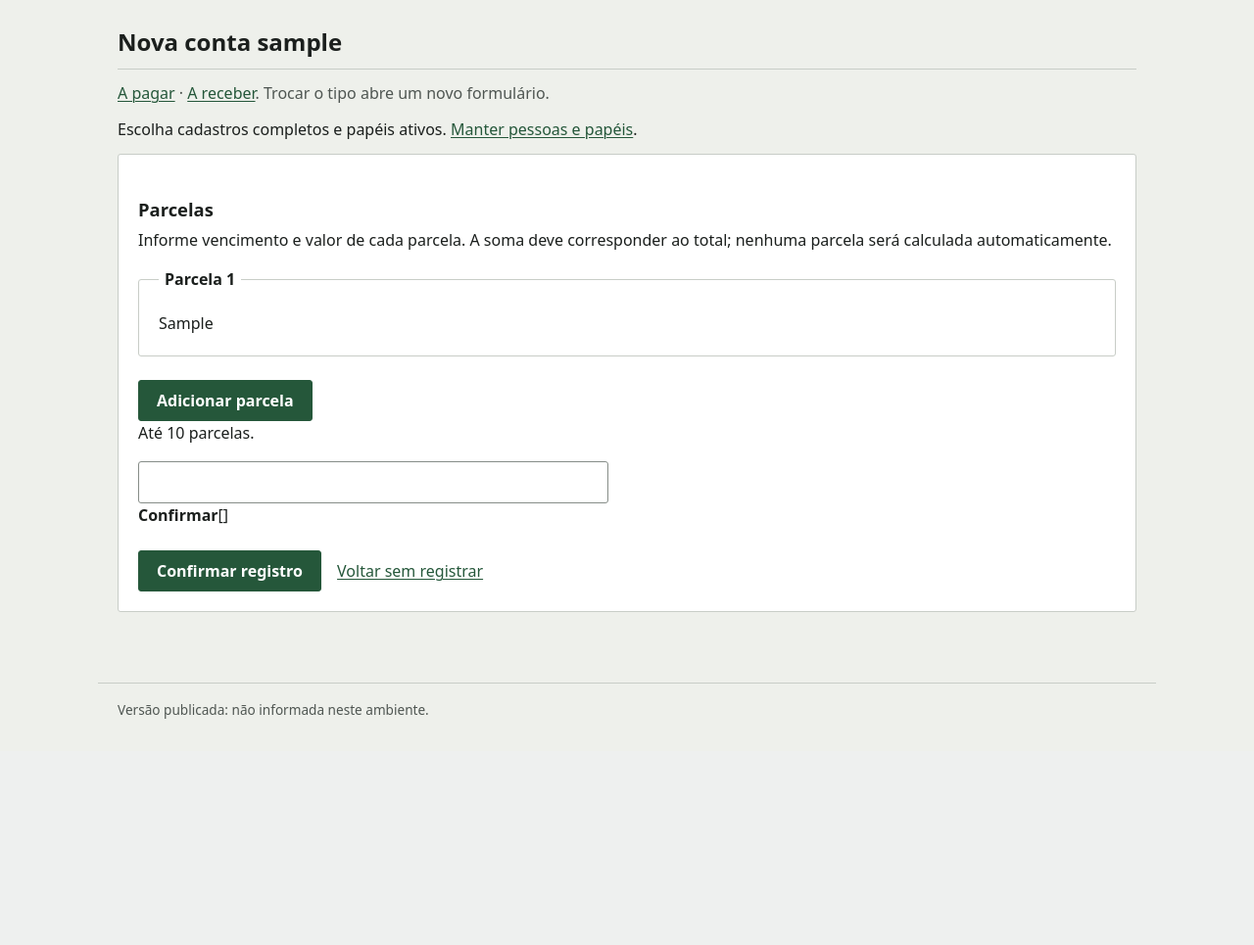
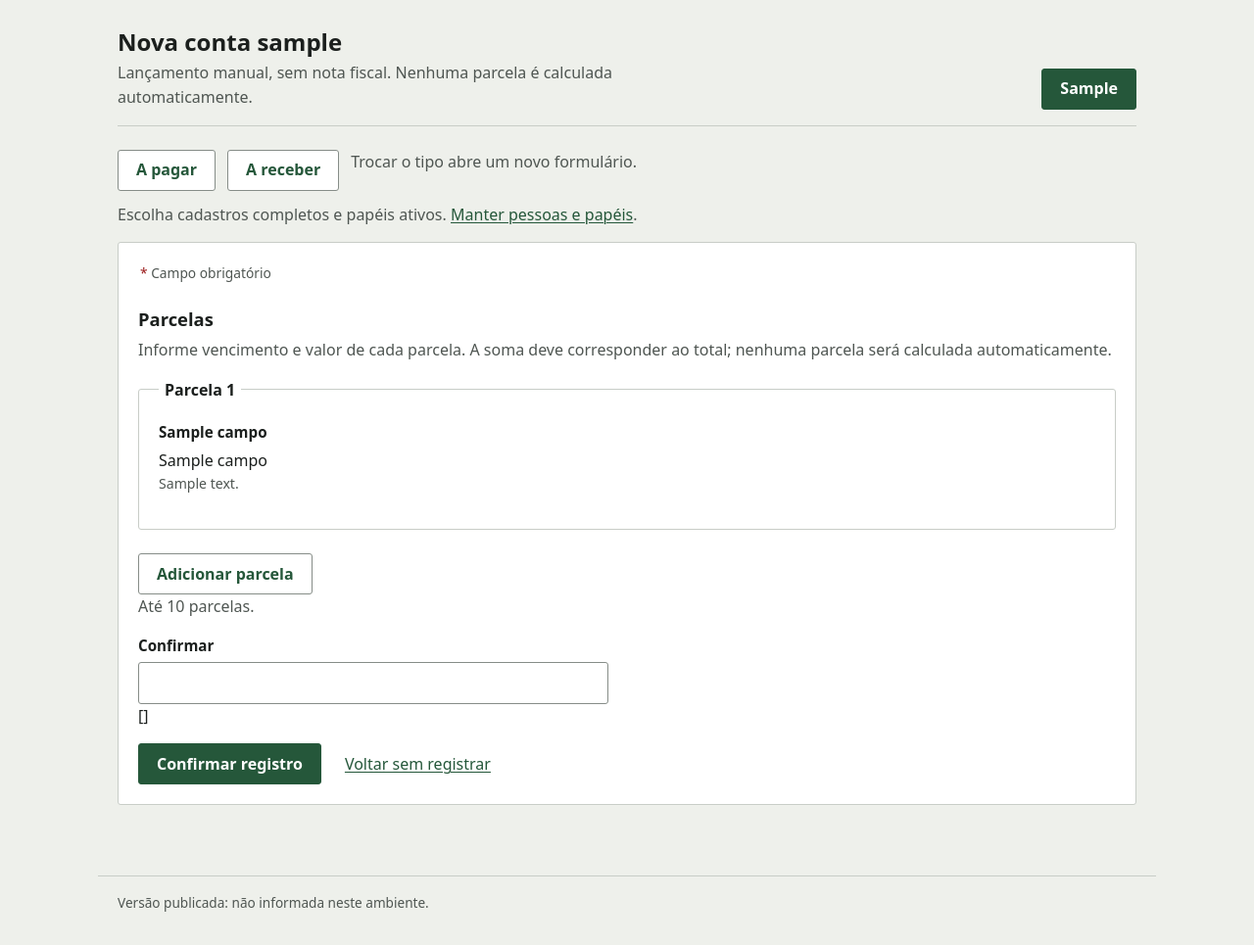
Before and after one commit to PedroSimon1/gestao-rural, a Django app: template financeiro/templates/financeiro/conta_manual.html in a window 1280 px wide. Shown: the part 52-1017 px from the top of the page at 98% size. Before the commit the page ends 786 px from the top, so only its background shows below. Run offline with Django 5.2, Linux system fonts and the light colour scheme; the template is opened without the code that fills it: most values are stand-ins (such as "Sample title", 1, 10 or a date in 2020); form fields are guessed from the names that the template uses.

Commit message:
feat(ui): formulários simples, logout, 404 e erro de cadastros no padrão novo
- Pessoa, classificação e conta manual: campos pelo componente padrão (rótulo, asterisco, dica e erro ligados ao campo), legenda de campo obrigatório, grupos de opções em fieldset, barra de ações.
- Conta manual: tipo da conta em botões com a escolha atual marcada (aria-current); parcelas com o mesmo componente, mantendo os atributos data-* do JavaScript.
- Logout, 404 e erro 503 de cadastros com cabeçalho e aviso padrão; a página 500 continua autônoma.

```diff
--- a/cadastros/templates/cadastros/erro.html
+++ b/cadastros/templates/cadastros/erro.html
@@ -1,7 +1,7 @@
 {% extends 'cadastros/base.html' %}
 {% block titulo %}Cadastros indisponíveis — Gestão Rural{% endblock %}
 {% block conteudo %}
-<h1>Não foi possível concluir</h1>
-<p role="alert">{{ erro }}</p>
-<p><a href="{% url 'pessoas' %}">Pessoas</a> · <a href="{% url 'classificacoes' %}">Classificações</a></p>
+{% include "documentos/_cabecalho_pagina.html" with titulo="Não foi possível concluir" %}
+{% include "documentos/_aviso.html" with tipo="erro" texto=erro %}
+<p class="barra-acoes"><a class="botao botao--secundario" href="{% url 'pessoas' %}">Pessoas</a> <a class="botao botao--secundario" href="{% url 'classificacoes' %}">Classificações</a></p>
 {% endblock %}
--- a/financeiro/templates/financeiro/conta_manual.html
+++ b/financeiro/templates/financeiro/conta_manual.html
@@ -3,24 +3,32 @@
 {% block titulo %}Nova conta {{ tipo_rotulo|lower }} — Gestão Rural{% endblock %}
 {% block head_extra %}{{ block.super }}<script src="{% static 'financeiro/conta_manual.js' %}" defer></script>{% endblock %}
 {% block conteudo %}
-<h1>Nova conta {{ tipo_rotulo|lower }}</h1>
-<p><a href="{% url 'conta_manual_nova' %}?tipo=APAGAR">A pagar</a> · <a href="{% url 'conta_manual_nova' %}?tipo=ARECEBER">A receber</a>. Trocar o tipo abre um novo formulário.</p>
-<p>Escolha cadastros completos e papéis ativos. <a href="{% url 'pessoas' %}">Manter pessoas e papéis</a>.</p>
-{% url 'classificacoes' as classificacoes_url %}{% if classificacoes_url %}<p><a href="{{ classificacoes_url }}">Manter classificações</a></p>{% endif %}
+{% url 'contas' as url_contas %}{% with tipo_minusculo=tipo_rotulo|lower %}
+{% include "documentos/_cabecalho_pagina.html" with titulo="Nova conta "|add:tipo_minusculo apoio="Lançamento manual, sem nota fiscal. Nenhuma parcela é calculada automaticamente." migalha_url=url_contas migalha_rotulo="Contas" migalha_atual="Nova conta" %}{% endwith %}
+<p class="barra-acoes" aria-label="Tipo da conta">
+  <a class="botao {% if form.tipo.value != 'APAGAR' %}botao--secundario{% endif %}" href="{% url 'conta_manual_nova' %}?tipo=APAGAR"{% if form.tipo.value == 'APAGAR' %} aria-current="page"{% endif %}>A pagar</a>
+  <a class="botao {% if form.tipo.value != 'ARECEBER' %}botao--secundario{% endif %}" href="{% url 'conta_manual_nova' %}?tipo=ARECEBER"{% if form.tipo.value == 'ARECEBER' %} aria-current="page"{% endif %}>A receber</a>
+  <span class="texto-apoio">Trocar o tipo abre um novo formulário.</span>
+</p>
+<p class="texto-apoio">Escolha cadastros completos e papéis ativos. <a href="{% url 'pessoas' %}">Manter pessoas e papéis</a>.
+{% url 'classificacoes' as classificacoes_url %}{% if classificacoes_url %} <a href="{{ classificacoes_url }}">Manter classificações</a>{% endif %}</p>
 <form method="post" class="cartao formulario-cadastro" data-submit-lock data-submit-texto="Registrando..." data-parcelas-manuais data-limite="{{ maximo_parcelas }}">
   {% csrf_token %}
   {{ form.non_field_errors }}
+  <p class="nota-obrig"><span class="req">*</span> Campo obrigatório</p>
   {% for campo in form.hidden_fields %}{{ campo.errors }}{{ campo }}{% endfor %}
-  {% for campo in form.visible_fields %}{% if campo.name != 'confirmar' %}<p>{{ campo.label_tag }} {{ campo }}{% if campo.help_text %}<span class="helptext">{{ campo.help_text }}</span>{% endif %}{{ campo.errors }}</p>{% endif %}{% endfor %}
+  {% for campo in form.visible_fields %}{% if campo.name != 'confirmar' %}{% include "documentos/_campo.html" %}{% endif %}{% endfor %}
   <h2>Parcelas</h2>
-  <p>Informe vencimento e valor de cada parcela. A soma deve corresponder ao total; nenhuma parcela será calculada automaticamente.</p>
+  <p class="texto-apoio">Informe vencimento e valor de cada parcela. A soma deve corresponder ao total; nenhuma parcela será calculada automaticamente.</p>
   {{ parcelas.management_form }}{{ parcelas.non_form_errors }}
-  <div data-lista-parcelas>{% for parcela in parcelas %}<fieldset class="cartao"><legend>Parcela {{ forloop.counter }}</legend>{{ parcela.as_p }}</fieldset>{% endfor %}</div>
-  <template data-nova-parcela><fieldset class="cartao"><legend>Nova parcela</legend>{{ parcelas.empty_form.as_p }}</fieldset></template>
-  <button class="botao" type="button" data-adicionar-parcela>Adicionar parcela</button>
-  <p data-aviso-parcelas role="status" aria-live="polite">Até {{ maximo_parcelas }} parcelas.</p>
-  <p>{{ form.confirmar }} {{ form.confirmar.label_tag }}{{ form.confirmar.errors }}</p>
-  <button class="botao" type="submit">Confirmar registro</button>
-  <a href="{% url 'contas' %}">Voltar sem registrar</a>
+  <div data-lista-parcelas>{% for parcela in parcelas %}<fieldset class="cartao"><legend>Parcela {{ forloop.counter }}</legend>{{ parcela.non_field_errors }}{% for campo in parcela %}{% if campo.name == 'DELETE' %}<label class="opcao">{{ campo }} {{ campo.label }}</label>{{ campo.errors }}{% else %}{% include "documentos/_campo.html" %}{% endif %}{% endfor %}</fieldset>{% endfor %}</div>
+  <template data-nova-parcela><fieldset class="cartao"><legend>Nova parcela</legend>{% for campo in parcelas.empty_form %}{% if campo.name == 'DELETE' %}<label class="opcao">{{ campo }} {{ campo.label }}</label>{% else %}{% include "documentos/_campo.html" %}{% endif %}{% endfor %}</fieldset></template>
+  <button class="botao botao--secundario" type="button" data-adicionar-parcela>Adicionar parcela</button>
+  <p class="texto-apoio" data-aviso-parcelas role="status" aria-live="polite">Até {{ maximo_parcelas }} parcelas.</p>
+  {% with campo=form.confirmar %}{% include "documentos/_campo.html" %}{% endwith %}
+  <div class="barra-acoes">
+    <button class="botao" type="submit">Confirmar registro</button>
+    <a href="{% url 'contas' %}">Voltar sem registrar</a>
+  </div>
 </form>
 {% endblock %}
```
Also changed, not shown: cadastros/templates/cadastros/classificacao_form.html (+16 -8 lines), cadastros/templates/cadastros/pessoa_form.html (+11 -6 lines), usuarios/templates/404.html (+5 -3 lines), usuarios/templates/usuarios/logout.html (+5 -4 lines).
